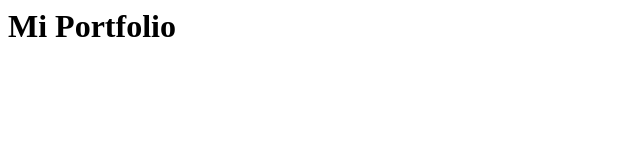
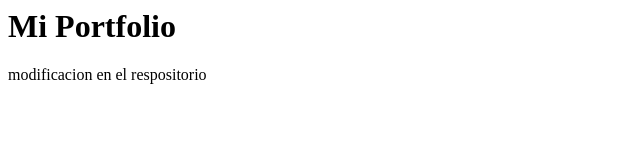
Before and after one commit to lglucero/Frontend, a plain HTML site: page index.html in a window 1280 px wide. Shown: the whole page, without its empty margins (0-640 px from the left). Drawn offline with Linux system fonts and the light colour scheme.

Commit message:
Update index.html

```diff
--- a/index.html
+++ b/index.html
@@ -1 +1,2 @@
 <h1>Mi Portfolio</h1>
+<p>modificacion en el respositorio</p>
```
